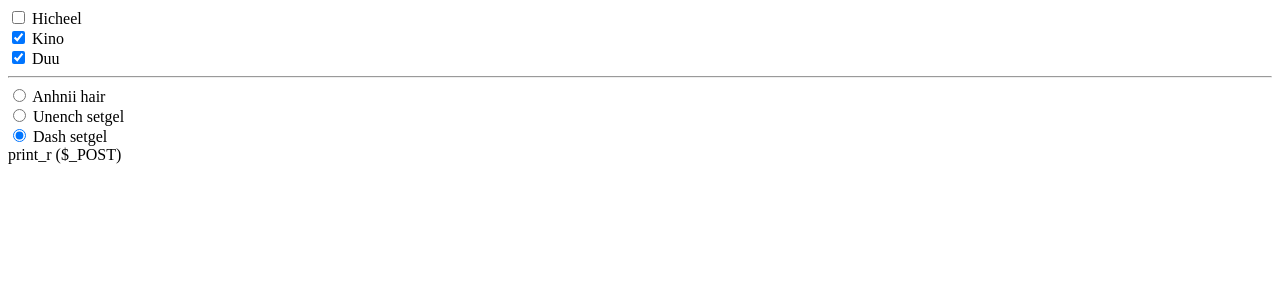
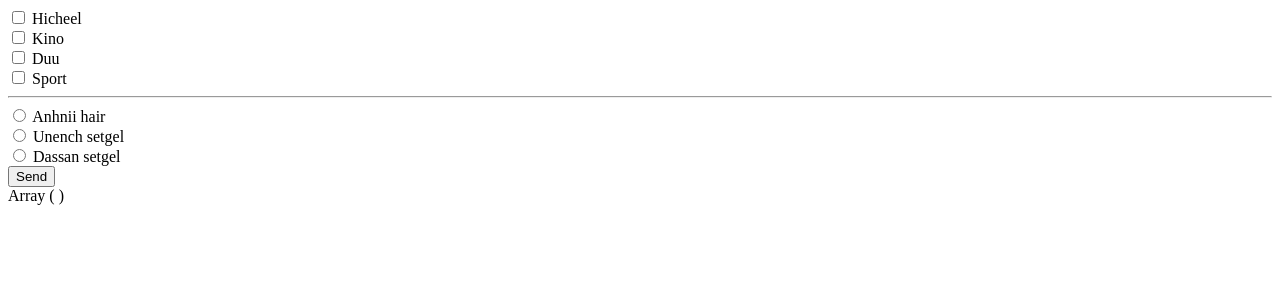
Before and after one commit to BilguunBarsbold/apprentice1_study, a PHP site: page /buttons.php in a window 1280 px wide. Shown: the top 300 px of the page. Run offline with PHP 8.4, Linux system fonts and the light colour scheme.

Commit message:
buttons.php

```diff
--- a/buttons.php
+++ b/buttons.php
@@ -7,8 +7,10 @@
     <title>Document</title>
 </head>
 <body>
-
-    <form action="" method="POST">
+    <div class='container'>
+        <div class='row'>
+            <div class='col-12'>
+                <form action="buttons.php" method="POST">
                 <div class="form-check">
                     <input class="form-check-input" type="checkbox" value="" id="flexCheckDefault">
                     <label class="form-check-label" for="flexCheckDefault">
@@ -16,15 +18,21 @@
                     </label>
                 </div>
                 <div class="form-check">
-            <input class="form-check-input" type="checkbox" value="" id="flexCheckChecked" checked>
+                    <input class="form-check-input" type="checkbox" value="" id="flexCheckChecked">
                     <label class="form-check-label" for="flexCheckChecked">
                         Kino
                     </label>
                 </div>
                 <div class="form-check">
-            <input class="form-check-input" type="checkbox" value="" id="flexCheckChecked" checked>
+                    <input class="form-check-input" type="checkbox" value="" id="flexCheckChecked">
                     <label class="form-check-label" for="flexCheckChecked">
                         Duu
+                    </label>
+                </div>
+                <div class="form-check">
+                    <input class="form-check-input" type="checkbox" value="" id="flexCheckDefault">
+                    <label class="form-check-label" for="flexCheckDefault">
+                        Sport
                     </label>
                 </div>
 
@@ -37,18 +45,24 @@
                     </label>
                 </div>
                 <div class="form-check">
-            <input class="form-check-input" type="radio" name="flexRadioDefault" id="flexRadioDefault2" checked>
+                    <input class="form-check-input" type="radio" name="flexRadioDefault" id="flexRadioDefault2">
                     <label class="form-check-label" for="flexRadioDefault2">
                         Unench setgel
                     </label>
                 </div>
                 <div class="form-check">
-            <input class="form-check-input" type="radio" name="flexRadioDefault" id="flexRadioDefault2" checked>
+                    <input class="form-check-input" type="radio" name="flexRadioDefault" id="flexRadioDefault2">
                     <label class="form-check-label" for="flexRadioDefault2">
-                Dash setgel
+                        Dassan setgel
                     </label>
                 </div>
+                <div>
+                    <button type='submit'>Send</button>
+                </div>
                 </form>
-    print_r ($_POST)
+                <?php print_r($_POST); ?>
+            </div>
+        </div>
+    </div>
 </body>
 </html>
```
Lines whose indentation alone changed are shown as unchanged.
